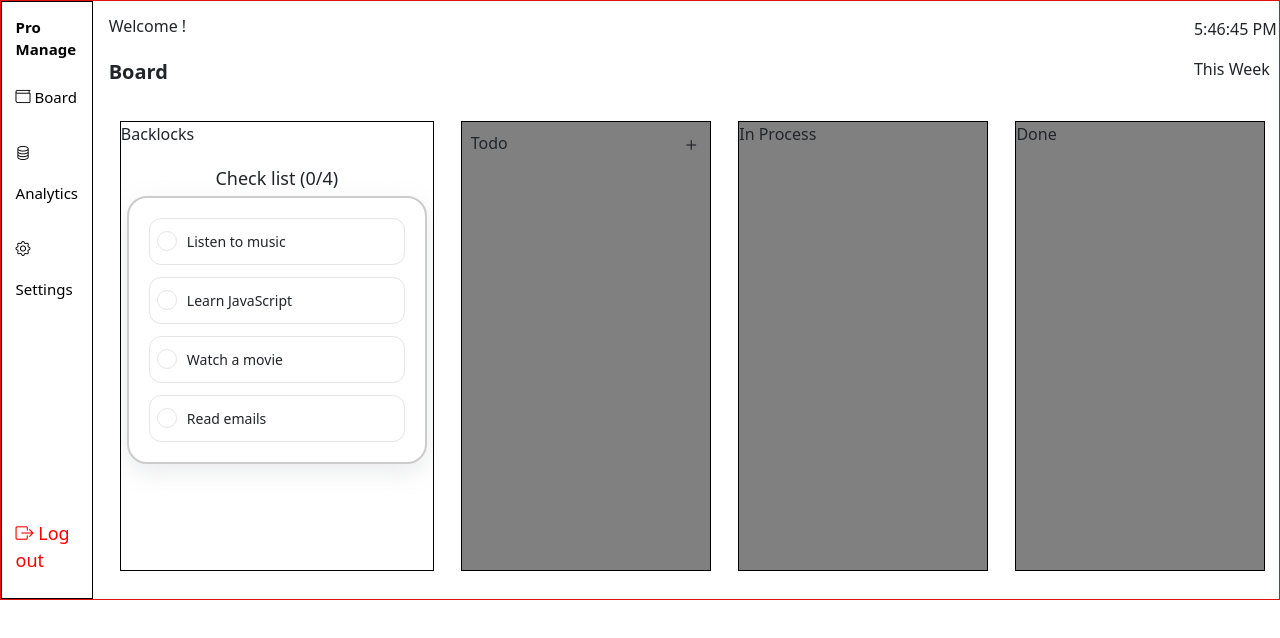
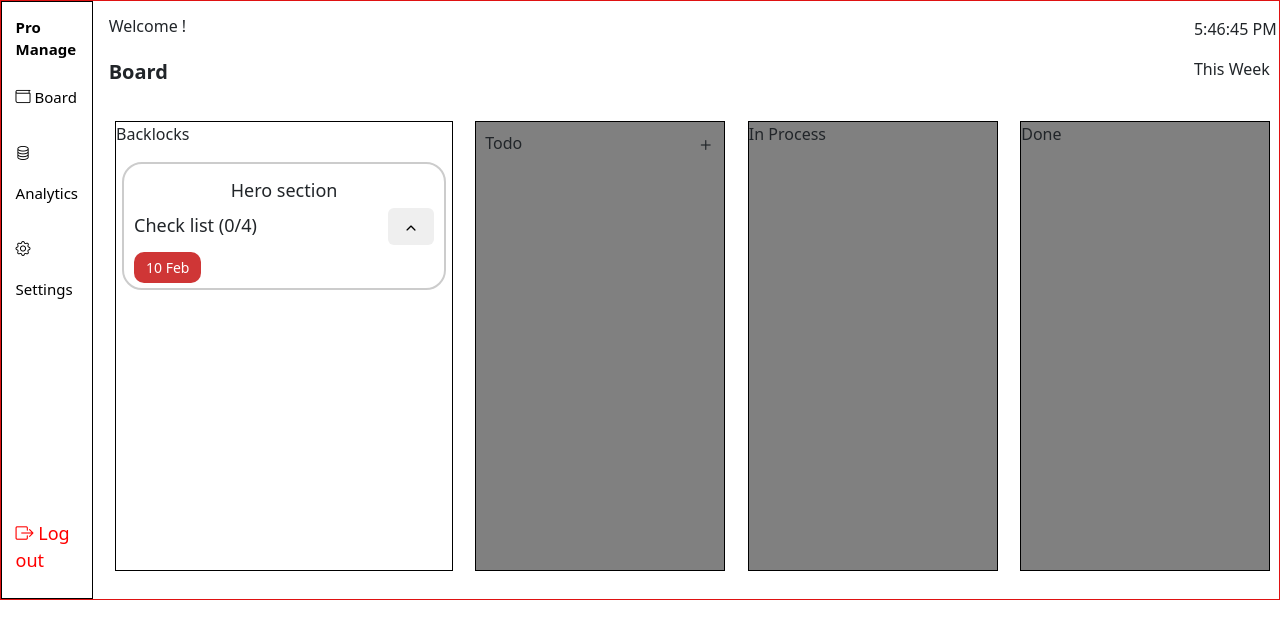
Before and after one commit to shivamkumarsingh98/taskmanager, a React (Vite) app in the folder apps/ClintFile/: page /Dashbord in a window 1280 px wide. Shown: the top 638 px of the page. Built offline with nearby package versions, Linux system fonts and the light colour scheme; the HTML template or start-up script is replaced by a standard one.

Commit message:
todo card created

```diff
--- a/apps/ClintFile/package.json
+++ b/apps/ClintFile/package.json
@@ -16,6 +16,7 @@
     "react": "^18.2.0",
     "react-bootstrap": "^2.10.1",
     "react-dom": "^18.2.0",
+    "react-icons": "^5.0.1",
     "react-modal": "^3.16.1",
     "react-router": "^6.22.1",
     "react-router-dom": "^6.22.1"
--- a/apps/ClintFile/src/component/todoboard/Backlocks/TaskCard.jsx
+++ b/apps/ClintFile/src/component/todoboard/Backlocks/TaskCard.jsx
@@ -1,5 +1,6 @@
-import React, { useState } from 'react';
+import { useState } from 'react';
 import styles from './TaskCard.module.css';
+import { IoIosArrowUp,IoIosArrowDown  } from "react-icons/io";
 
 const TaskCard = () => {
   const [tasks, setTasks] = useState([
@@ -8,6 +9,7 @@ const TaskCard = () => {
     { id: 3, title: 'Watch a movie', checked: false },
     { id: 4, title: 'Read emails', checked: false }
   ]);
+  const [showList, setShowList] = useState(false);
 
   const handleCheckboxChange = (taskId) => {
     const updatedTasks = tasks.map(task => {
@@ -24,19 +26,30 @@ const TaskCard = () => {
   return (
     <>
       <div className={styles.container}>
+        <h2 className={styles.heading}>Hero section </h2>
+        <div className={styles.header}>
           <h2 className={styles.heading}>Check list ({checkedItemCount}/{tasks.length})</h2>
+          <button className={styles.dropdownButton} onClick={() => setShowList(!showList)}>
+            {showList ? <IoIosArrowDown /> : <IoIosArrowUp />}
+          </button>
+        </div>
+        {showList && (
           <div className={styles.checkboxContainer}>
             {tasks.map(task => (
-            <div key={task.id} className={styles.checkboxGroup}>
+              <div key={task.id} onChange={() => handleCheckboxChange(task.id)} className={`${styles.checkboxGroup} ${task.checked ? styles.checked : ''}`}>
                 <input
                   type="checkbox"
                   id={`checkbox${task.id}`}
                   checked={task.checked}
-                onChange={() => handleCheckboxChange(task.id)}
+
                 />
                 <label htmlFor={`checkbox${task.id}`}>{task.title}</label>
               </div>
             ))}
+          </div>
+        )}
+        <div className={styles.footer}>
+          <span className={styles.chip}>10 Feb</span>
         </div>
       </div>
     </>
--- a/apps/ClintFile/src/component/todoboard/Backlocks/TaskCard.module.css
+++ b/apps/ClintFile/src/component/todoboard/Backlocks/TaskCard.module.css
@@ -6,18 +6,16 @@
   font-family: system-ui, sans-serif;
   font-weight: 400;
   font-size: 14px;
+  border: 2px solid #ccc;
+ border-radius: 20px;
+ padding: 10px;
 }
 
-.checkboxContainer {
-	padding: 20px;
-	border: 2px solid #ccc;
-	background-color: #ffffff;
-	border-radius: 20px;
+.header {
   display: flex;
-	flex-direction: column;
-	gap: 12px;
-	width: 300px;
-	box-shadow: rgba(149, 157, 165, 0.2) 0px 8px 24px;
+  align-items: center;
+  justify-content: space-between;
+  width: 100%;
 }
 
 .heading {
@@ -25,6 +23,20 @@
   margin-block: 6px;
   font-size: 18px;
   text-align: left;
+}
+
+.dropdownButton {
+  border: none;
+  border-radius: 6px;
+  padding: 8px 16px;
+  cursor: pointer;
+}
+
+.checkboxContainer {
+  display: flex;
+  flex-direction: column;
+  gap: 12px;
+  width: 300px;
 }
 
 .checkboxGroup {
@@ -39,6 +51,7 @@
 .checkboxGroup.checked {
   background-color: #0d6efd;
   box-shadow: rgba(13, 110, 253, 0.25) 0px 8px 24px;
+  color: #ffffff;
 }
 
 input[type="checkbox"] {
@@ -70,3 +83,15 @@ input[type="checkbox"]:checked ~ label:before {
   content: "✔";
   color: #0d6efd;
 }
+
+.footer {
+  margin-top: 12px;
+  width: 300px;
+}
+
+.chip {
+  background-color: #CF3636;
+  color: #ffffff;
+  padding: 6px 12px;
+  border-radius: 10px;
+}
```
Lines whose indentation alone changed are shown as unchanged.
